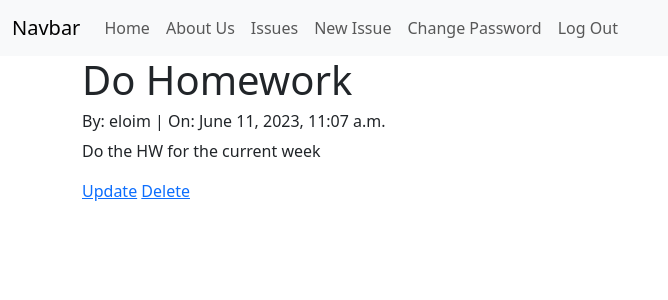
After one commit to Eloim2023/FSDI_113_03, a Django app: page /issues/1/ in a window 1280 px wide. The commit adds this page. Shown: the top 300 px of the page, without its empty margins (0-668 px from the left). Run offline with Django 4.2, Linux system fonts and the light colour scheme; a user stored in the database is signed in; data comes from the database, SQL or seed files in the repository; both versions use the stored data as it was after the commit.

Commit message:
113_final

```diff
--- a/config/urls.py
+++ b/config/urls.py
@@ -25,4 +25,5 @@ urlpatterns = [
     path("", include('pages.urls')),
     path('accounts/', include('django.contrib.auth.urls')),
     path('accounts/', include('accounts.urls')),
+    path('issues/', include('issues.urls'))
 ]
--- a/issues/models.py
+++ b/issues/models.py
@@ -37,9 +37,10 @@ class Issue(models.Model):
         on_delete=models.CASCADE
     )
     created_on = models.DateTimeField(auto_now_add=True)
+    updated_on = models.DateTimeField(blank=True, null=True, default=None)
 
     def __str__(self):
         return self.summary[:100]
 
     def get_absolute_url(self):
-        pass
+        return reverse_lazy('detail', args=[self.id])
--- /dev/null
+++ b/issues/urls.py
@@ -0,0 +1,9 @@
+from django.urls import path
+from issues import views
+
+urlpatterns = [
+    path("", views.IssueListView.as_view(), name="list"),
+    path('<int:pk>/', views.IssueDetailView.as_view(), name="detail"),
+    path('new/', views.IssueCreateView.as_view(), name="new"),path('<int:pk>/edit/', views.IssueUpdateView.as_view(), name="edit"),
+    path('<int:pk>/delete/', views.IssueDeleteView.as_view(), name="delete"),
+]
--- a/issues/views.py
+++ b/issues/views.py
@@ -1,3 +1,71 @@
-from django.shortcuts import render
+from typing import Any, Dict
+from django.db.models.query import QuerySet
+from django.contrib.auth import get_user_model
+from django.views.generic import (
+    CreateView,
+    DetailView,
+    UpdateView,
+    DeleteView,
+    ListView
+)
+from django.urls import reverse_lazy
+from django.contrib.auth.mixins import (
+    LoginRequiredMixin,
+    UserPassesTestMixin
+)
+from accounts.models import Role, Team
+from .models import Issue, Priority, Status
 
-# Create your views here.
+class IssueCreateView(LoginRequiredMixin, CreateView):
+    template_name = "issues/new.html"
+    model = Issue
+    fields = ["summary", "body", "assignee", "status", "priority"]
+
+    def test_func(self):
+        po_role = Role.objects.get(name="product owner")
+        return self.request.user.role == po_role
+
+    def form_valid(self, form):
+        form.instance.reporter = self.request.user
+        return super().form_valid(form)
+
+class IssueDetailView(LoginRequiredMixin, DetailView):
+    template_name = "issues/detail.html"
+    model = Issue
+
+class IssueUpdateView(LoginRequiredMixin, UserPassesTestMixin, UpdateView):
+    template_name = "issues/edit.html"
+    model = Issue
+    fields = ["summary", "body", "assignee", "status", "priority"]
+
+    def test_func(self):
+        issue = self.get_object()
+        return issue.reporter == self.request.user
+
+class IssueDeleteView(LoginRequiredMixin, UserPassesTestMixin, DeleteView):
+    template_name = "issues/delete.html"
+    model = Issue
+    success_url = reverse_lazy("list")
+
+    def test_func(self):
+        issue = self.get_object()
+        return issue.reporter == self.request.user
+
+class IssueListView(LoginRequiredMixin, ListView):
+    template_name = "issues/list.html"
+    model = Issue
+
+    def get_context_data(self, **kwargs):
+        context = super().get_context_data(**kwargs)
+        team_list = Team.objects.all()
+        User = get_user_model()
+
+        team_issues = {}
+        for team in team_list:
+            team_issues[team.name] = Issue.objects.filter(
+                assignee_team=team,
+                assignee_in=User.objects.filter(team=team)).order_by("-priority")
+        context["team_issues"] = team_issues
+        return context
+
+        ## return post.reporter == self.request.user
--- a/templates/base.html
+++ b/templates/base.html
@@ -1,3 +1,4 @@
+{% load static %}
 <html>
 	<head>
 	<title> {% block title %} {% endblock title %} </title>
@@ -22,9 +23,11 @@
 			  <div class="collapse navbar-collapse" id="navbarNavAltMarkup">
 					<div class="navbar-nav">
 						<a class="nav-link" href="{% url 'home' %}">Home</a>
+						<a class="nav-link" href="{% url 'about' %}">About Us</a>
                         {% if user.is_authenticated %}
-						    <a class="nav-link" href="{% url 'about' %}">About Us</a>
-                            <a class="nav-link" href="{% url 'password_change' %}">Change Password</a>
+							<a class="nav-link" href="{% url 'list' %}">Issues</a>
+							<a class="nav-link" href="{% url 'new' %}">New Issue</a>
+							<a class="nav-link" href="{% url 'password_change' %}">Change Password</a>
                             <a class="nav-link" href="{% url 'logout' %}">Log Out</a>
                         {% else %}
                             <a class="nav-link" href="{% url 'signup' %}">Sign Up</a>
--- /dev/null
+++ b/templates/issues/detail.html
@@ -0,0 +1,22 @@
+{% extends 'base.html' %}
+
+
+{% block title %}{{ issue.summary }}{% endblock title %}
+
+{% block content %}
+
+
+<div class="container">
+    <h1>{{ issue.summary }}</h1>
+    <h6>By: {{ issue.reporter }} | On: {{ issue.created_on }}</h6>
+    <p>{{ issue.body }}</p>
+    {% if user.is_authenticated %}
+        {% if issue.reporter.username == user.username %}
+            <p>
+                <a href="{% url 'edit' issue.id %}">Update</a>
+                <a href="{% url 'delete' issue.id %}">Delete</a>
+            </p>
+        {% endif %}
+    {% endif %}
+</div>
+{% endblock content %}
--- a/templates/registration/logged_out.html
+++ b/templates/registration/logged_out.html
@@ -5,6 +5,6 @@
 {% block content %}
 <h1>Logged Out</h1>
 <p> You have sucessfully logged out.</p>
-<p><a href="{% url 'login' %}">Click here</a>to log back in if you did not intend to do that.</p>
+<p><a href="{% url 'login' %}">Click here </a>to log back.</p>
 
 {% endblock content %}
```
Also changed, not shown: mc3.md (added, +16 -0 lines), mc4.md (added, +11 -0 lines), mc5.md (added, +10 -0 lines), templates/issues/delete.html (added, +12 -0 lines), templates/issues/edit.html (added, +18 -0 lines), templates/issues/list.html (added, +26 -0 lines), templates/issues/new.html (added, +18 -0 lines), db.sqlite3, issues/migrations/0001_initial.py (added), issues/migrations/0002_auto_20230611_1047.py (added), 1 other file.
